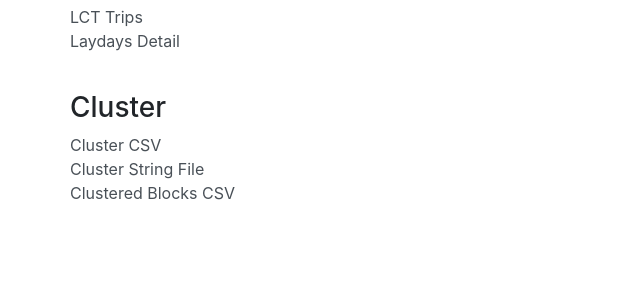
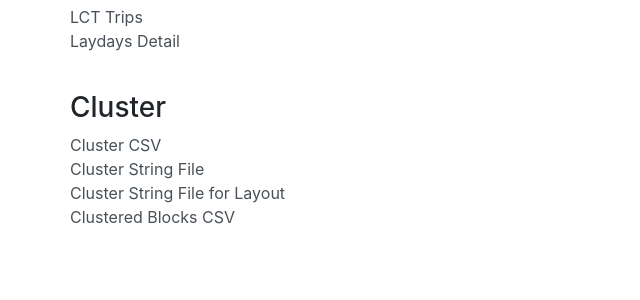
Before and after one commit to basilrabi/data_management, a Django app: template custom/templates/custom/export.html in a window 1280 px wide. Shown: the part 236-536 px from the top of the page, without its empty margins (0-640 px from the left). Run offline with Django 3.2, Linux system fonts and the light colour scheme; the template is opened without the code that fills it, so the values that code supplies are empty; some libraries are stand-ins or nearby versions.

Commit message:
add download view for cluster layout

```diff
--- a/custom/templates/custom/export.html
+++ b/custom/templates/custom/export.html
@@ -23,6 +23,7 @@
     <div class="list-group">
         <a href="{% url 'location:data-export-cluster' %}" target="_blank" class="list-group-item-action">Cluster CSV</a>
         <a href="{% url 'location:data-export-cluster-str' %}" target="_blank" class="list-group-item-action">Cluster String File</a>
+        <a href="{% url 'location:data-export-cluster-str-survey' %}" target="_blank" class="list-group-item-action">Cluster String File for Layout</a>
         <a href="{% url 'inventory:data-export-clustered-block' %}" target="_blank" class="list-group-item-action">Clustered Blocks CSV</a>
     </div>
 </div>
--- a/location/urls.py
+++ b/location/urls.py
@@ -4,12 +4,15 @@ from . import views
 
 app_name = 'location'
 urlpatterns = [
-    path('data-export/cluster',
-         views.export_cluster2,
-         name='data-export-cluster'),
-    path('data-export/cluster-str',
-         views.export_cluster_str,
-         name='data-export-cluster-str'),
-    path('export/cluster', views.export_cluster, name='export-cluster'),
-    path('export/drillhole', views.export_drillhole, name='export-drillhole'),
+     path('data-export/cluster',
+          views.export_cluster2,
+          name='data-export-cluster'),
+     path('data-export/cluster-str',
+          views.export_cluster_str,
+          name='data-export-cluster-str'),
+     path('data-export/cluster-str-survey',
+          views.export_cluster_str_for_survey,
+          name='data-export-cluster-str-survey'),
+     path('export/cluster', views.export_cluster, name='export-cluster'),
+     path('export/drillhole', views.export_drillhole, name='export-drillhole'),
 ]
```
Also changed, not shown: location/views.py (+16 -0 lines).
